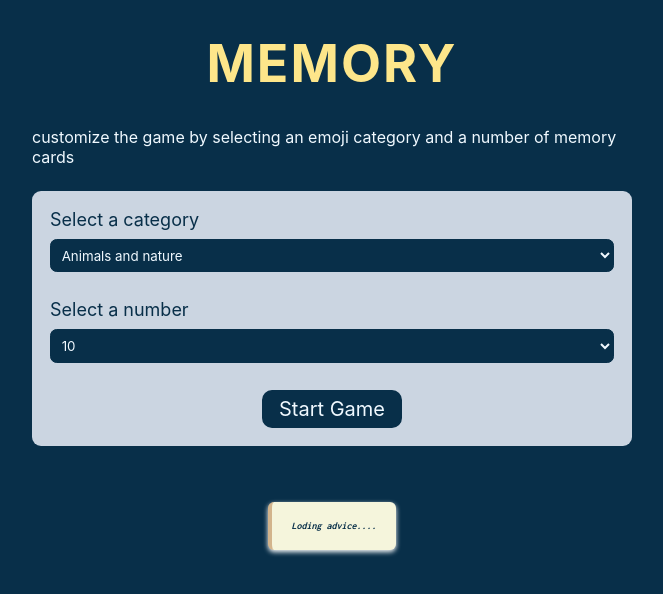
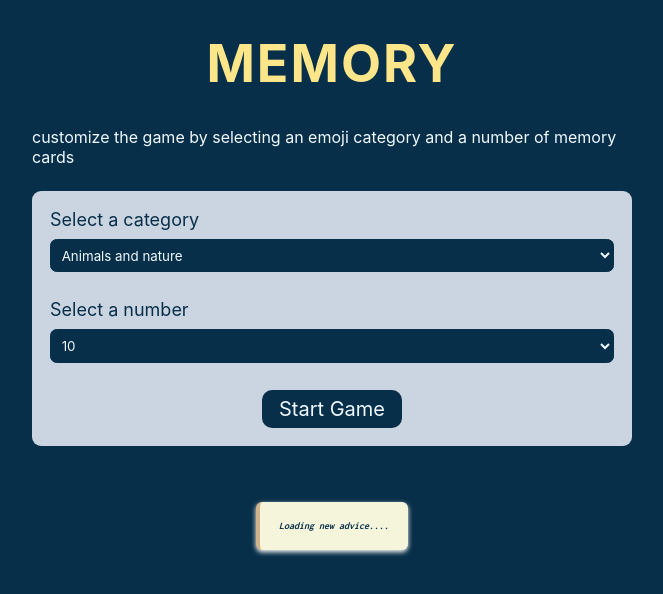
Before and after one commit to BasamLive/MemoryCardGame, a React (Vite) app: page / in a window 1280 px wide. Shown: the top 594 px of the page, without its empty margins (308-971 px from the left). Built offline with nearby package versions, Linux system fonts and the light colour scheme; no server answers.

Commit message:
added some stuff to the app file

```diff
--- a/src/App.jsx
+++ b/src/App.jsx
@@ -152,7 +152,7 @@ function App() {
   const resetGame = () => {
     setIsGameOn(false);
     setAreAllCardsMatched(false);
-
+    a;
     setMatchCards([]);
     setSelectedCard([]);
   };
@@ -207,10 +207,10 @@ function App() {
         />
       )}
       {isError && <ErrorCard handleClick={resetError} />}
-      {advice ? (
+      {isGameOn ? (
         <p className="advice">{advice}</p>
       ) : (
-        <p className="advice">Loding advice....</p>
+        <p className="advice">Loading new advice....</p>
       )}
     </main>
   );
```
